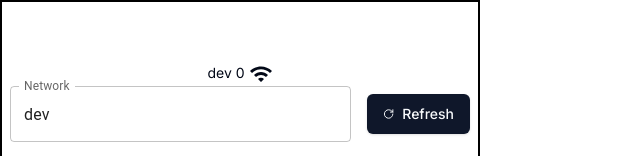
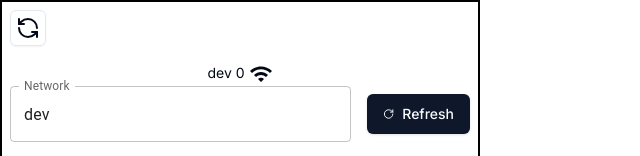
Before and after one commit to lacymorrow/iot-cloud, a Next.js app: page /wifi in a window 1280 px wide. Shown: the top 156 px of the page, without its empty margins (0-640 px from the left). Built offline with nearby package versions, Linux system fonts and the light colour scheme.

Commit message:
shutdown

```diff
--- a/src/components/layouts/MainLayout.tsx
+++ b/src/components/layouts/MainLayout.tsx
@@ -3,8 +3,11 @@ import { ReactNode } from 'react';
 import { Inter as FontSans } from 'next/font/google';
 
 import Meta from '@/components/Meta';
+import { Button } from '@/components/ui/button';
+import { shutdown } from '@/lib/py/pyapi';
 import { cn } from '@/lib/utils';
 import config from '@/utils/config';
+import { RefreshCcw } from 'lucide-react';
 
 export const fontSans = FontSans({
     subsets: ['latin'],
@@ -12,6 +15,10 @@ export const fontSans = FontSans({
 });
 type MainLayoutProps = {
     children: ReactNode;
+};
+
+const handleShutdown = () => {
+    shutdown();
 };
 
 const MainLayout = (props: MainLayoutProps) => {
@@ -29,6 +36,15 @@ const MainLayout = (props: MainLayoutProps) => {
                     fontSans.variable,
                 )}
             >
+                <Button
+                    variant="outline"
+                    size="icon"
+                    className="absolute left-2 top-2"
+                    onClick={handleShutdown}
+                >
+                    <RefreshCcw />
+                </Button>
+
                 {props.children}
             </div>
         </>
--- a/src/lib/py/pyapi.ts
+++ b/src/lib/py/pyapi.ts
@@ -250,3 +250,9 @@ export const deleteCron = (cron: string) => {
         return `deleteCron error: ${error}`;
     });
 };
+
+export const shutdown = () => {
+    return pycall('shutdown').catch((error) => {
+        return `shutdown error: ${error}`;
+    });
+};
```
